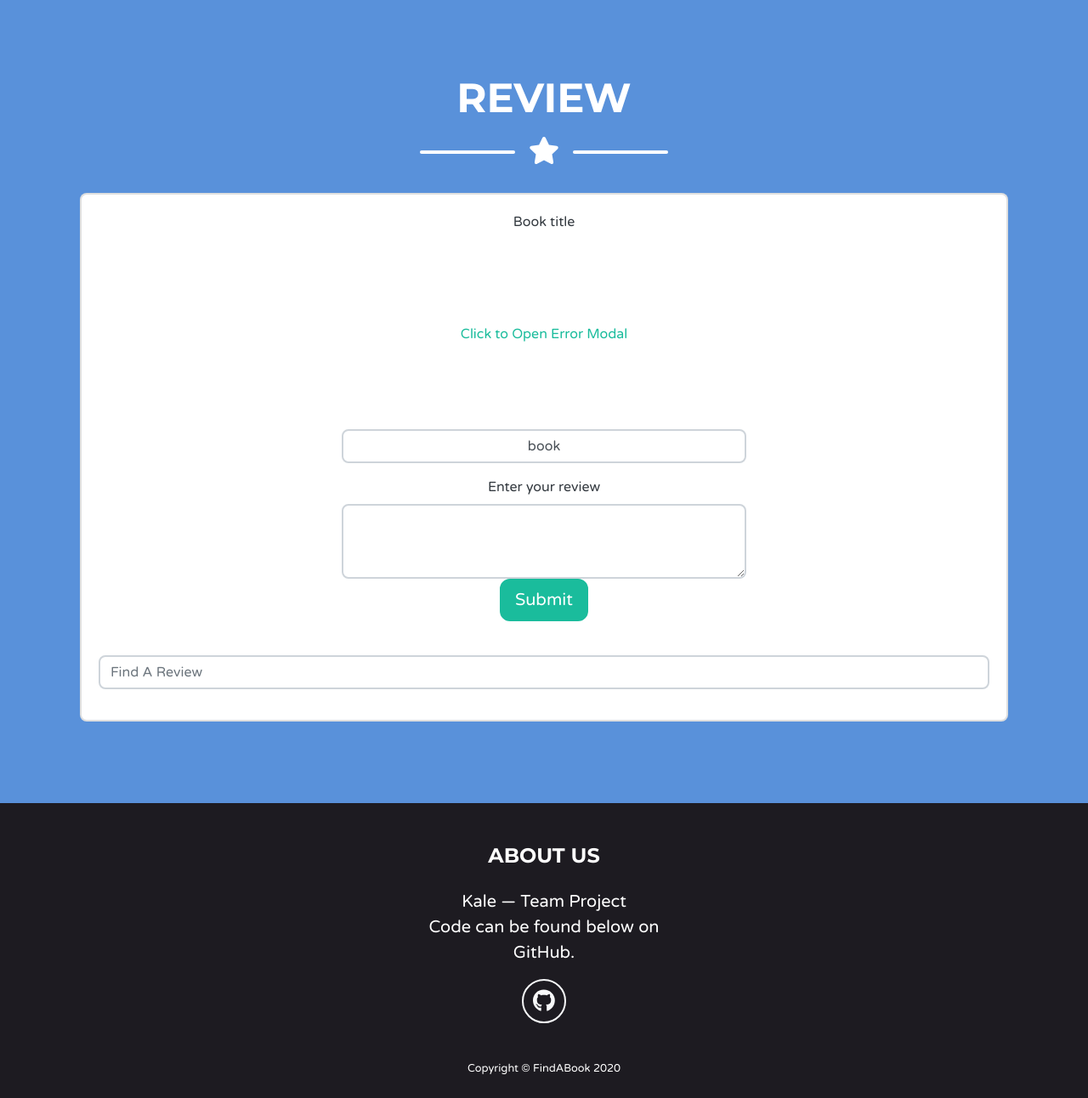
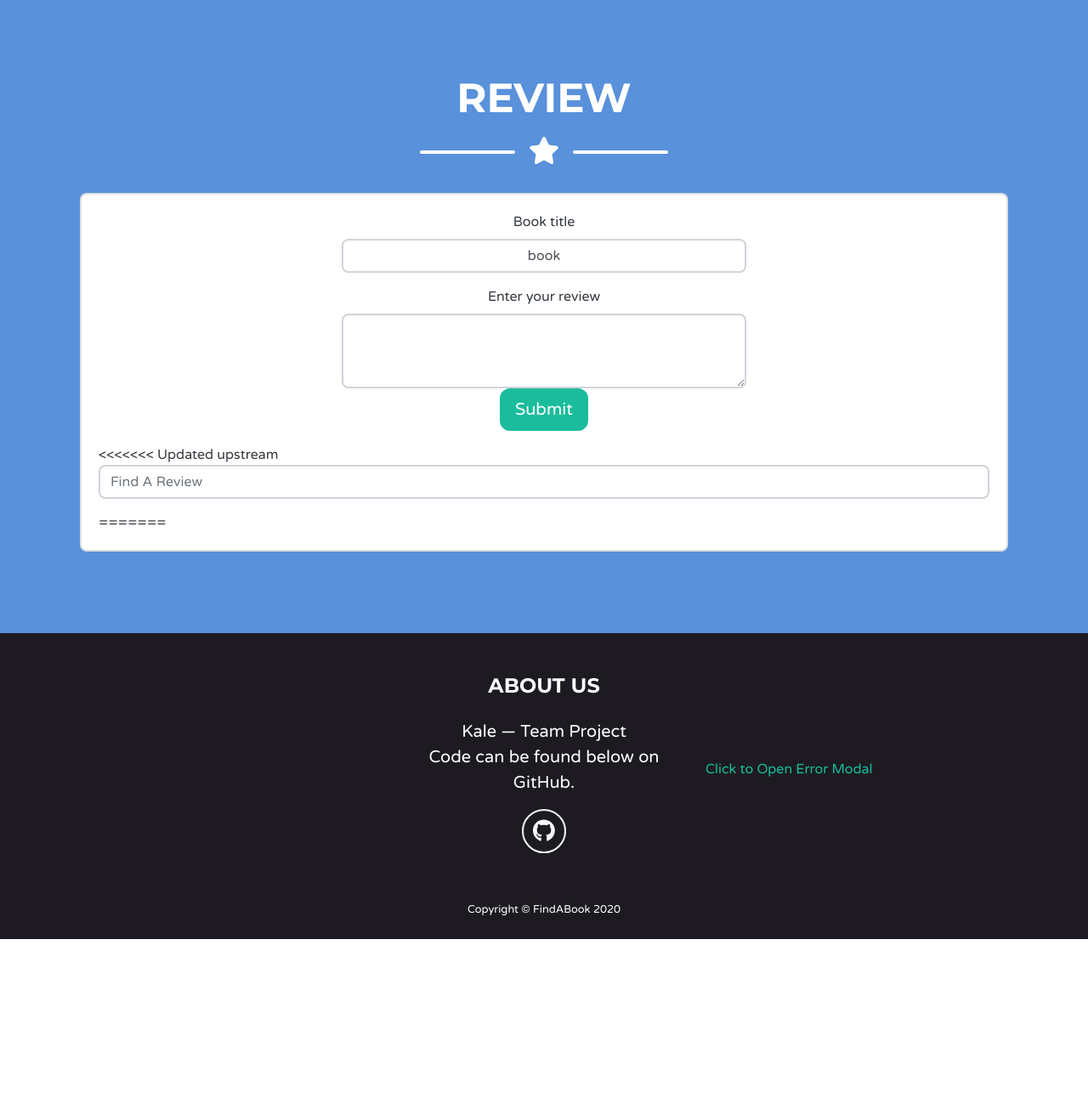
Before and after one commit to wizardofcmd/Find-A-Book, a PHP site: page / in a window 1280 px wide. Shown: the part 1513-2805 px from the top of the page at 85% size. After the commit the page ends 2618 px from the top, so only its background shows below. Run offline with PHP 8.4, Linux system fonts and the light colour scheme; some libraries are stand-ins or nearby versions.

Commit message:
Revert "fix unclosed tags/html reformat"
This reverts commit a08b4c68890354f78c216ad15fabeaaa667e91db.

```diff
--- a/index.php
+++ b/index.php
@@ -12,10 +12,9 @@
   <link href="./css/modal.css" rel="stylesheet"/>
 
   <!-- Arbor.js ss -->
-  <script src="https://cdnjs.cloudflare.com/ajax/libs/popper.js/2.5.4/umd/popper.min.js" integrity="sha512-7yA/d79yIhHPvcrSiB8S/7TyX0OxlccU8F/kuB8mHYjLlF1MInPbEohpoqfz0AILoq5hoD7lELZAYYHbyeEjag==" crossorigin="anonymous"></script>
-  <link href="https://fonts.googleapis.com/css?family=Roboto|Varela+Round" rel="stylesheet"/>
-<link rel="stylesheet" href="https://fonts.googleapis.com/icon?family=Material+Icons"/>
-<link rel="stylesheet" href="https://maxcdn.bootstrapcdn.com/font-awesome/4.7.0/css/font-awesome.min.css"/>
+  <link href="https://fonts.googleapis.com/css?family=Roboto|Varela+Round" rel="stylesheet">
+<link rel="stylesheet" href="https://fonts.googleapis.com/icon?family=Material+Icons">
+<link rel="stylesheet" href="https://maxcdn.bootstrapcdn.com/font-awesome/4.7.0/css/font-awesome.min.css">
 
 <script src="https://ajax.googleapis.com/ajax/libs/jquery/1.12.4/jquery.min.js"></script>
 <script src="https://maxcdn.bootstrapcdn.com/bootstrap/3.3.7/js/bootstrap.min.js"></script>
@@ -43,7 +42,7 @@
   <!-- Google fonts-->
   <link href="https://fonts.googleapis.com/css?family=Montserrat:400,700" rel="stylesheet" type="text/css" />
   <link href="https://fonts.googleapis.com/css?family=Lato:400,700,400italic,700italic" rel="stylesheet" type="text/css" />
-  <link href="https://fonts.googleapis.com/css?family=Quicksand:300,500" rel="stylesheet"/>
+  <link href="https://fonts.googleapis.com/css?family=Quicksand:300,500" rel="stylesheet">
   <!--Randomiser-->
   <script src="./js/randomiser.js"></script>
 </head>
@@ -62,7 +61,7 @@
           <li class="nav-item mx-0 mx-lg-1"><a class="nav-link py-3 px-0 px-lg-3 rounded js-scroll-trigger" href="#books">Choice</a></li>
           <li class="nav-item mx-0 mx-lg-1"><a class="nav-link py-3 px-0 px-lg-3 rounded js-scroll-trigger" href="#review">Review</a></li>
           <form class="form-inline mr-auto">
-            <input class="form-control" type="text" placeholder="Search" aria-label="Search"></input>
+            <input class="form-control" type="text" placeholder="Search" aria-label="Search">
             <button class="btn btn-mdb-color btn-rounded btn-sm my-0 ml-sm-2" type="submit">Search</button>
           </form>
         </ul>
@@ -442,6 +441,7 @@
         </section>
       </div>
     </div>
+    </div>
   </section>
   <!-- Reviews Section -->
   <section class="page-section bg-primary text-dark mb-0" id="review">
@@ -463,17 +463,14 @@
             <label for="bookInput">Book title</label>
             <div class="row">
               <div class="col-md-6 mx-auto">
-                <a href="#errorModal" class="trigger-btn" data-toggle="modal">Click to Open Error Modal</a>
-                <input type="text" class="form-control text-center" id="bookInput" name="boo" value="book"/>
+                <input type="text" class="form-control text-center" id="bookInput" name="boo" value="book">
                 <input type="hidden" name="token" id="token" />
                 <input type="hidden" name="action" id="action" />
                 <label class="pt-3" for="reviewInput">Enter your review</label>
                 <textarea class="form-control text-center" id="reviewInput" name="review" rows="3"></textarea>
                 <button type="submit" value="submit" id="btn_save" name="submit" class="btn btn-primary btn-lg"
                  class="g-recaptcha g-recaptcha"
-                 data-sitekey="6LeyOgAaAAAAAHzYyg8vAl-YZpnisHKTzUBoXs5Y">
-                 Submit</button>
-
+                 data-sitekey="6LeyOgAaAAAAAHzYyg8vAl-YZpnisHKTzUBoXs5Y">Submit</button>
               </div>
             </div>
             <!--div class="form-group text-center">
@@ -481,13 +478,15 @@
                 </div>
               </div>
             </div -->
+            <div class="container">
 
+          </div>
         </div>
 
       </div>
-<br/>
+      <<<<<<< Updated upstream </br>
         <div class="md-form active-cyan active-cyan-2 mb-3">
-          <input class="form-control" name="search" id="search" type="text" placeholder="Find A Review" aria-label="Search"/>
+          <input class="form-control" name="search" id="search" type="text" placeholder="Find A Review" aria-label="Search">
         </div>
         <script type="text/javascript">
           $(function() {
@@ -496,11 +495,10 @@
             });
           });
         </script>
+        =======
 
 
 
-</div>
-</div>
   </section>
 
   <!-- Reviews Section End Here -->
@@ -522,7 +520,7 @@
         </div>
         <div class="text-center">
       	<!-- Button HTML (to Trigger Modal) -->
-
+      	<a href="#myModal" class="trigger-btn" data-toggle="modal">Click to Open Error Modal</a>
       </div>
         <!-- Modal HTML -->
 
@@ -576,8 +574,7 @@
       </div>
     </div>
   </div>
-  <!-- Modal HTML -->
-<div id="errorModal" class="modal fade">
+  <div id="myModal" class="modal fade">
     <div class="modal-dialog modal-confirm">
       <div class="modal-content">
         <div class="modal-header">
@@ -586,7 +583,7 @@
           </div>
           <button type="button" class="close" data-dismiss="modal" aria-hidden="true">&times;</button>
         </div>
-			<div class=" text-center">
+        <div class="modal-body text-center">
           <h4>Ooops!</h4>
           <p>Something went wrong. File was not uploaded.</p>
           <button class="btn btn-success" data-dismiss="modal">Try Again</button>
--- a/js/captcha.js
+++ b/js/captcha.js
@@ -27,8 +27,7 @@ $(document).ready(function(){
                 if(result == 'true'){
                   savetodatabase();
                 }else{
-                  alert("error");
-                //  $('#errorModal').show();
+                  alert("Please Try Again");
                 }
 
 
```
Lines whose indentation alone changed are shown as unchanged.
